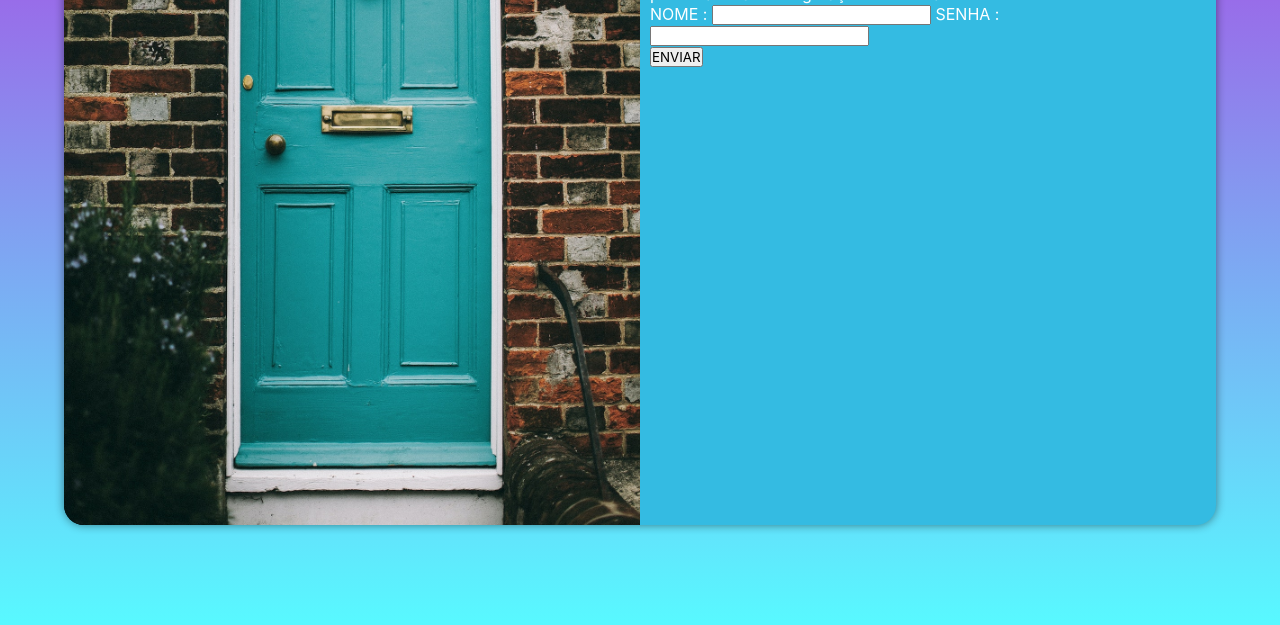
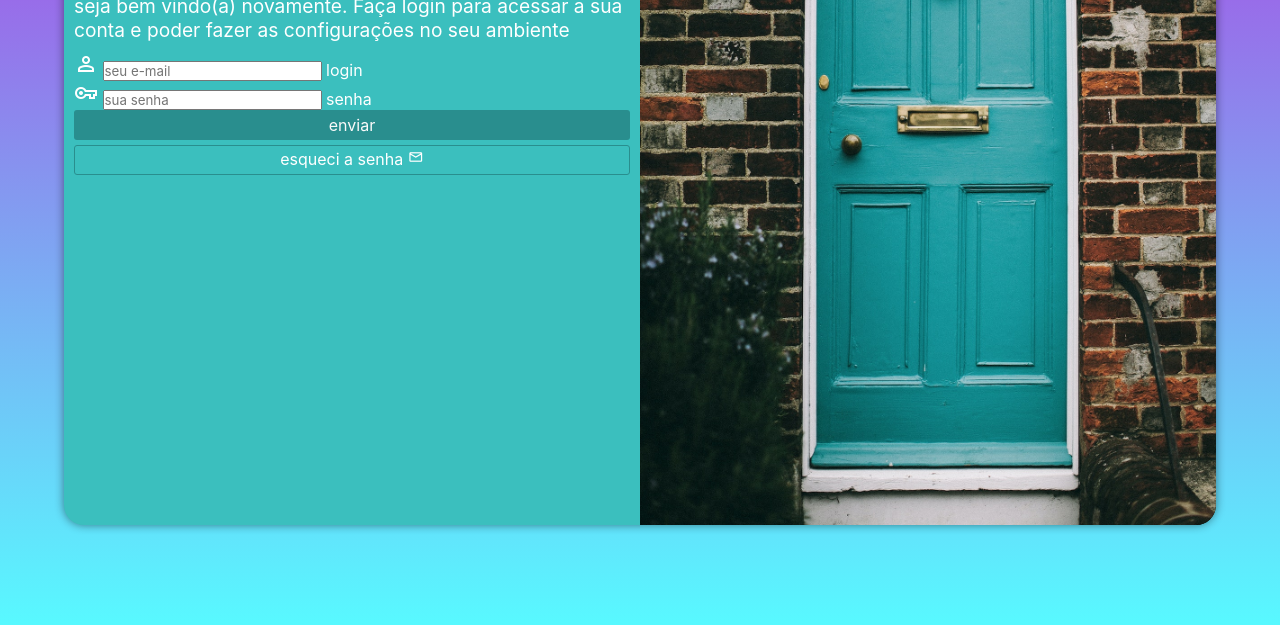
Before and after one commit to entony-katy/login, a plain HTML site: page index.html in a window 1280 px wide. Shown: the part 175-800 px from the top of the page. Drawn offline with nearby package versions, Linux system fonts and the light colour scheme.

Commit message:
modelando o formulário

```diff
--- a/index.html
+++ b/index.html
@@ -6,6 +6,7 @@
   <meta name="viewport" content="width=device-width, initial-scale=1">
 
   <title>HTML</title>
+    <link href="https://fonts.googleapis.com/css2?family=Material+Symbols+Outlined" rel="stylesheet" />
 
   <link rel="stylesheet" href="style.css" media="all">
 
@@ -24,16 +25,27 @@
 
     <div id="login">
       <h1>login</h1>
-      <p>seja bem vindo(a), novamente. Faça login para acessar a sua conta e poder fazer as configurações no seu ambiente</p>
+      <p>seja bem vindo(a) novamente. Faça login para acessar a sua conta e poder fazer as configurações no seu ambiente</p>
 
-      <form action="main.js">
-        <label for="inome">NOME :</label>
-        <input type="text" name="nome" id="inome" required>
+      <form action="main.js" method="POST" autocomplete="on">
 
-        <label for="isenha">SENHA :</label>
-        <input type="password" name="senha" id="isenha" required>
-        <br>
-        <input type="submit" value="ENVIAR">
+      <div class="campo">
+         <span class="material-symbols-outlined" onclick="clickMenu()">person</span>
+
+       <input type="email" name="login" id="ilogin" required placeholder="seu e-mail" maxlength="30" autocomplete="email">
+         <label for="ilogin">login</label>
+      </div>
+
+      <div class="campo">
+        <span class="material-symbols-outlined" onclick="clickMenu()">vpn_key</span>
+
+        <input type="password" name="senha" id="isenha" required placeholder="sua senha" minlength="5"  autocomplete="current-password">
+        <label for="isenha">senha</label>
+      </div>
+
+        <input type="submit" value="enviar">
+
+        <a href="#" class="botao" >esqueci a senha <span class="material-symbols-outlined" onclick="clickMenu()">mail</span></a>
       </form>
     </div>
   </section>
--- a/pc.css
+++ b/pc.css
@@ -15,13 +15,22 @@ body {
 }
 
 section > div#foto {
-  float: left;
+  float: right;
   width: 50%;
   height: 100%;
 }
 
 section > div#login {
-  float: right;
+  float: left;
   width: 50%;
   height: 800px;
 }
+
+main > section > div#login > h1 {
+  font-size: 2em;
+}
+
+
+main > section > div#login > p {
+  font-size: 1.2em;
+}
--- a/style.css
+++ b/style.css
@@ -11,7 +11,7 @@ body, html {
 }
 
 body {
-  background-color: #8230C6;
+  background-color:#5F45A6;
 }
 
 main {
@@ -27,10 +27,10 @@ section {
 
   overflow: hidden;
 
-  background-color: #34BBE2;
+  background-color: #3BBFBE;
   color:white;
   height: 500px;
-  width: 280px;
+  width: 300px;
   border-radius: 20px;
   box-shadow: 0px 0px 10px #00000078;
 
@@ -54,8 +54,49 @@ main > section > div#login {
 
 main > section > div#login > h1 {
   text-align: center;
+  padding: 10px;
 }
 
 main > section > div#login > p {
-  text-align: justify;
+  font-size: 0.8em;
+  padding-bottom: 10px;
 }
+
+form > input[type=submit] {
+  display:block;
+  font-size: 1em;
+  text-align: center;
+  height: 30px;
+  width: 100%;
+  background-color: #298E8E;
+  color: #FAFAFA;
+  border:none;
+  border-radius: 3px;
+}
+
+form > input[type=submit]:active {
+  background-color: #3DE4E4;
+}
+
+form > a.botao {
+  display: block;
+  font-size: 1em;
+  margin-top: 5px;
+  height: 30px;
+  width: 100%;
+  padding-top: 3px;
+  text-align: center;
+  text-decoration: none;
+  color: white;
+  border: 1px solid #298E8E;
+  border-radius: 3px;
+
+}
+
+form > a.botao:active {
+  background-color:#298E8E;
+}
+
+form > a.botao > span {
+  font-size: 1em;
+}
```
